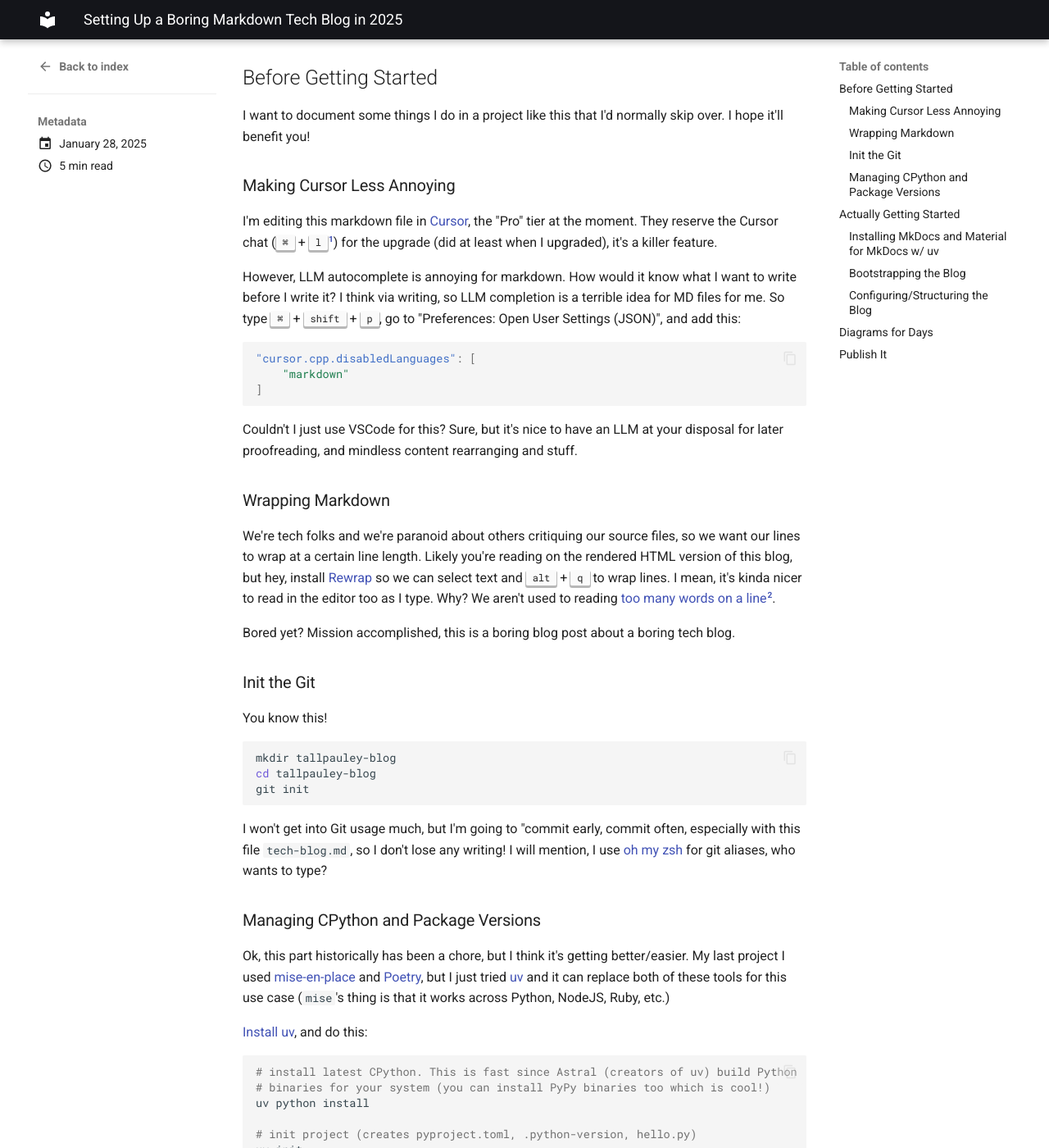
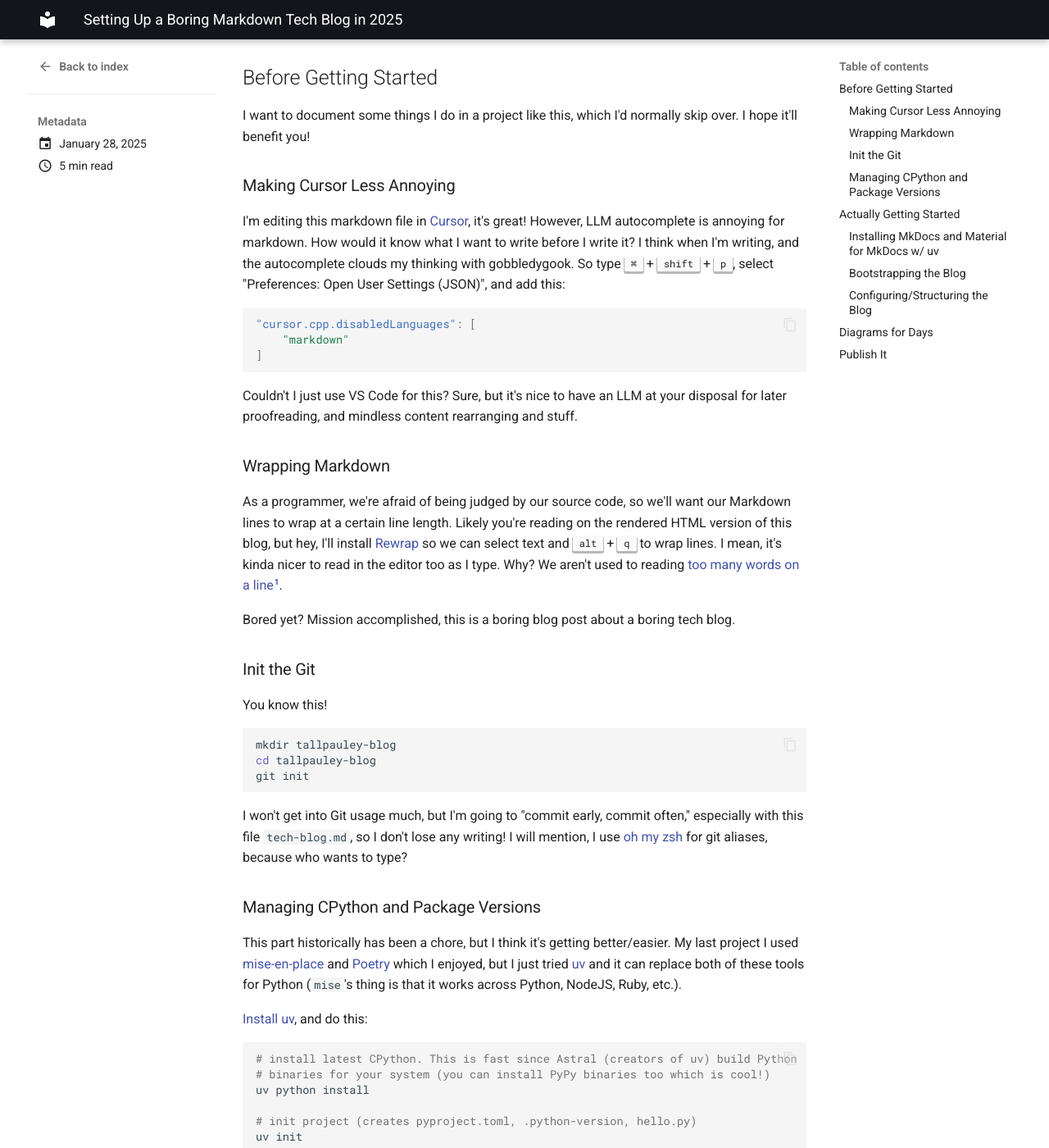
Before and after one commit to tallpauley/blog, an MkDocs documentation site: the page built from docs/posts/tech-blog.md, in a window 1280 px wide and 1400 px high, scrolled down 328 px. Shown: the whole window at 82% size. Built offline with MkDocs 1.6.1 and Material for MkDocs 9.7.7, drawn with Linux system fonts in a browser that asks for light colours; some of the changed text lies outside the part shown.

Commit message:
edits to tech-blog.md

````diff
--- a/docs/posts/tech-blog.md
+++ b/docs/posts/tech-blog.md
@@ -6,13 +6,13 @@
 
 I'm sharing *how* I'm creating my blog *while* I'm creating my blog.
 
-We'll be using [MkDocs](https://www.mkdocs.org/) and [Material for
-MkDocs](https://squidfunk.github.io/mkdocs-material/). You'll look a bit like a
-corporate drone, but you'll apppreciate how easy and full-featured it is for
-code examples and diagrams and stuff that you want to show on a boring tech
-blog.
+I'm using [MkDocs](https://www.mkdocs.org/) and [Material for
+MkDocs](https://squidfunk.github.io/mkdocs-material/) as my static site builder.
+I know I'll look like a corporate drone, but I appreciate how easy and
+full-featured it is for code examples, diagrams, and such. I used it for my
+Python library [WordSiv](https://wordsiv.com) and it was enjoyable to use.
 
-We'll use [uv](https://docs.astral.sh/uv/concepts/tools/) to isolate
+I'm using [uv](https://docs.astral.sh/uv/concepts/tools/) to isolate
 `mkdocs-material` dependencies, so we'll dip our toes in managing Python versions
 and packages.
 
@@ -20,37 +20,32 @@
 
 ## Before Getting Started
 
-I want to document some things I do in a project like this that I'd normally
-skip over. I hope it'll benefit you!
+I want to document some things I do in a project like this, which I'd normally skip over. I hope it'll benefit you!
 
 ### Making Cursor Less Annoying
 
-I'm editing this markdown file in [Cursor](https://www.cursor.com/), the "Pro"
-tier at the moment. They reserve the Cursor chat (<kbd>⌘</kbd> +
-<kbd>l</kbd>[^1]) for the upgrade (did at least when I upgraded), it's a killer
-feature.
-
+I'm editing this markdown file in [Cursor](https://www.cursor.com/), it's great!
 However, LLM autocomplete is annoying for markdown. How would it know what I
-want to write before I write it? I think via writing, so LLM completion is a
-terrible idea for MD files for me. So type <kbd>⌘</kbd> + <kbd>shift</kbd> +
-<kbd>p</kbd>, go to "Preferences: Open User Settings (JSON)", and add this:
+want to write before I write it? I think when I'm writing, and the autocomplete
+clouds my thinking with gobbledygook. So type <kbd>⌘</kbd> + <kbd>shift</kbd> +
+<kbd>p</kbd>, select "Preferences: Open User Settings (JSON)", and add this:
 ```json
 "cursor.cpp.disabledLanguages": [
     "markdown"
 ]
 ```
 
-Couldn't I just use VSCode for this? Sure, but it's nice to have an LLM at your
+Couldn't I just use VS Code for this? Sure, but it's nice to have an LLM at your
 disposal for later proofreading, and mindless content rearranging and stuff.
 
 ### Wrapping Markdown
 
-We're tech folks and we're paranoid about others critiquing our source files, so
-we want our lines to wrap at a certain line length. Likely you're reading on the
-rendered HTML version of this blog, but hey, install [Rewrap] so we can select
-text and <kbd>alt</kbd> + <kbd>q</kbd> to wrap lines. I mean, it's kinda nicer
-to read in the editor too as I type. Why? We aren't used to reading [too many
-words on a line][butterick][^2].
+As a programmer, we're afraid of being judged by our source code, so we'll want
+our Markdown lines to wrap at a certain line length. Likely you're reading on
+the rendered HTML version of this blog, but hey, I'll install [Rewrap] so we can
+select text and <kbd>alt</kbd> + <kbd>q</kbd> to wrap lines. I mean, it's kinda
+nicer to read in the editor too as I type. Why? We aren't used to reading [too
+many words on a line][butterick][^2].
 
 Bored yet? Mission accomplished, this is a boring blog post about a boring tech
 blog.
@@ -63,18 +58,18 @@
 cd tallpauley-blog
 git init
 ```
-I won't get into Git usage much, but I'm going to "commit early, commit often,
+I won't get into Git usage much, but I'm going to "commit early, commit often,"
 especially with this file `tech-blog.md`, so I don't lose any writing! I will
-mention, I use [oh my zsh](https://ohmyz.sh/) for git aliases, who wants to
-type?
+mention, I use [oh my zsh](https://ohmyz.sh/) for git aliases, because who wants
+to type?
 
 ### Managing CPython and Package Versions
 
-Ok, this part historically has been a chore, but I think it's getting
-better/easier. My last project I used [mise-en-place](https://mise.jdx.dev/) and
-[Poetry](https://python-poetry.org/), but I just tried
-[uv](https://docs.astral.sh/uv/) and it can replace both of these tools for this
-use case (`mise`'s thing is that it works across Python, NodeJS, Ruby, etc.)
+This part historically has been a chore, but I think it's getting better/easier.
+My last project I used [mise-en-place](https://mise.jdx.dev/) and
+[Poetry](https://python-poetry.org/) which I enjoyed, but I just tried
+[uv](https://docs.astral.sh/uv/) and it can replace both of these tools for
+Python (`mise`'s thing is that it works across Python, NodeJS, Ruby, etc.).
 
 [Install uv](https://docs.astral.sh/uv/getting-started/installation/), and do
 this:
@@ -88,8 +83,9 @@
 uv init
 ```
 
-I now have a `.python-version` file, which is also what
-[pyenv](https://github.com/pyenv/pyenv) does. Let's try Python 3.13:
+I now have a `.python-version` file which specifies this project uses Python
+3.13 (also what [pyenv](https://github.com/pyenv/pyenv) does). Let's try Python
+3.13:
 ```sh
 uv run python
 ```
@@ -124,7 +120,7 @@
 Open `mkdocs.yml` and udpate it with this:
 ```yaml
 site_name: Chris Pauley's Technical Blog
-site_url: https://chrispauley.io/blog
+site_url: https://chrispauley.dev/blog
 theme:
   name: material
 ```
@@ -172,8 +168,8 @@
   - pymdownx.superfences
 ```
 
-I put this file (`tech-blog.md`) in `docs/posts/`, so the directory structure of
-`docs/` now looks like:
+I put `tech-blog.md` in `docs/posts/`, so the directory structure of `docs/` now
+looks like:
 ```
 docs/
   index.md (empty file)
@@ -257,9 +253,6 @@
 git push --set-upstream origin main
 ```
 
-[^1]: Googled "Keyboard Shortcut Markdown, found [this gist, this
-    giiiist](https://gist.github.com/bittner/f3e2804e06c663510e939ca569ee483e])
-    (to the tune of Shania Twain).
 [^2]: Definitely check out [Butterick's Practical
     Typography](https://practicaltypography.com/)! Great resource.
 [^3]: Actually [even easier through
````
Also changed, not shown: other parts of docs/posts/tech-blog.md (+1 -1 lines).
